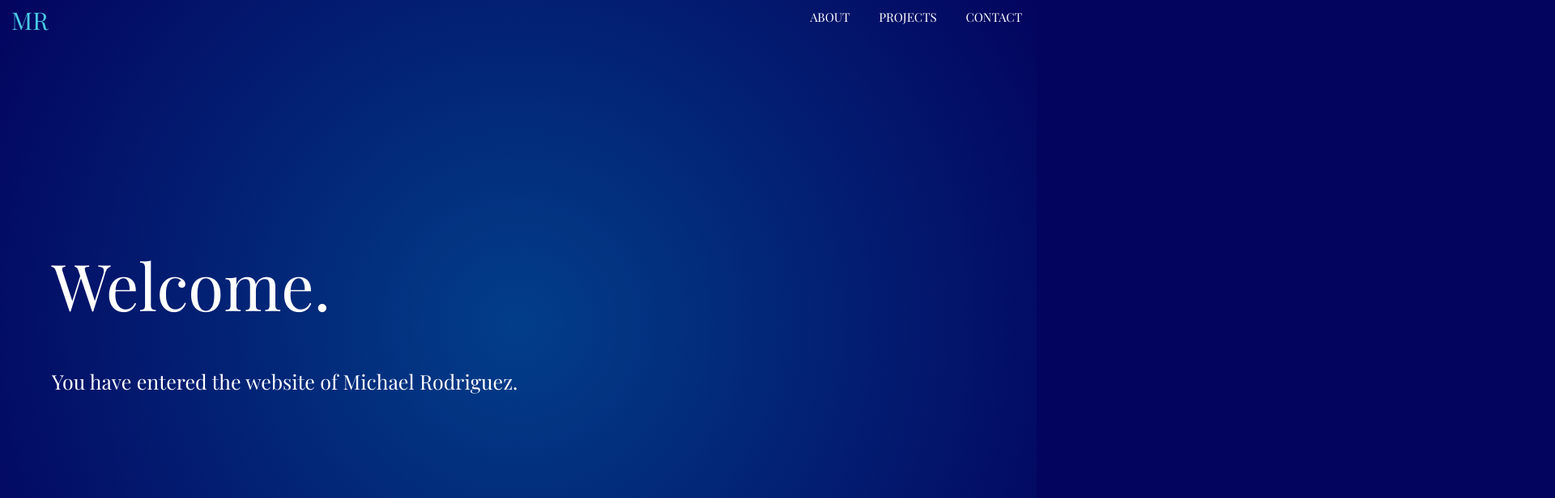
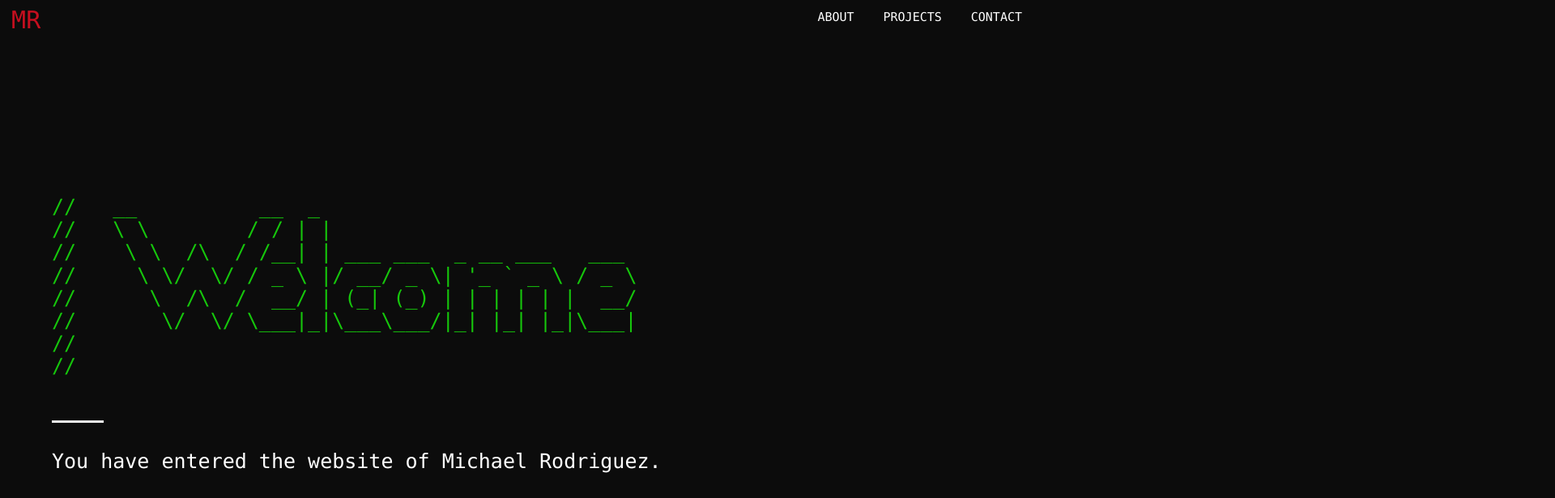
Before and after one commit to MichaelDriguez/react-website, a React (Create React App) app: page /#/ in a window 1280 px wide. Shown: the top 616 px of the page at 81% size, 1920 px wide, since content can reach past the window. Built offline with nearby package versions, Linux system fonts and the light colour scheme.

Commit message:
Change website design

```diff
--- a/src/App.js
+++ b/src/App.js
@@ -1,5 +1,5 @@
 import React from 'react';
-import "./stylesheets/Azure.css";
+import "./stylesheets/Style.css";
 
 import {HashRouter as Router, Route, Routes} from "react-router-dom";
 
--- a/src/router/About.js
+++ b/src/router/About.js
@@ -4,8 +4,20 @@ const About = () => {
   return (
     <div>
       <div className="w3-animate-opacity">
-        <br/> <br/> <br/> <br/> <br/> <br/> <br/> <br/> <br/> <br/>
-        <h1>Who is Michael Rodriguez?</h1>
+        <br/> <br/> <br/> <br/> <br/> <br/> <br/>
+        <pre className="ASCII-text">
+                  {`
+//             _                 _     __  __
+//       /\\   | |               | |   |  \\/  |
+//      /  \\  | |__   ___  _   _| |_  | \\  / | ___
+//     / /\\ \\ | '_ \\ / _ \\| | | | __| | |\\/| |/ _ \\
+//    / ____ \\| |_) | (_) | |_| | |_  | |  | |  __/
+//   /_/    \\_|_.__/ \\___/ \\__,_|\\__| |_|  |_|\\___|
+//
+//
+      `}
+      </pre>
+        <h1 className="alt-text"><b>About Me</b></h1>
         <p>I am Michael Rodriguez, and I am a university student majoring in cybersecurity
           with an emphasis in computer science. With knowledge on several programming
           languages, frameworks, developer tools, and operating systems, I can help contribute
@@ -17,8 +29,20 @@ const About = () => {
       <hr/>
 
       <div className="w3-animate-opacity">
-      <br/> <br/>
-      <h1>Education</h1>
+        <br/> <br/>
+        <pre className="ASCII-text">
+                  {`
+//    ______    _                 _   _
+//   |  ____|  | |               | | (_)
+//   | |__   __| |_   _  ___ __ _| |_ _  ___  _ __
+//   |  __| / _\` | | | |/ __/ _\` | __| |/ _ \\| '_ \\
+//   | |___| (_| | |_| | (_| (_| | |_| | (_) | | | |
+//   |______\\__,_|\\__,_|\\___\\__,_|\\__|_|\\___/|_| |_|
+//
+//
+      `}
+      </pre>
+        <h1 className="alt-text">Education</h1>
         <h2>Bachelor of Science in Cybersecurity (Computer Science Emphasis)</h2>
         <p><b>School - </b> University of Missouri-St. Louis <br/>
           <b>Expected Graduation Date - </b> May 2026 <br/>
@@ -30,8 +54,26 @@ const About = () => {
       <hr/>
 
       <div className="w3-animate-opacity">
-      <br/> <br/>
-      <h1>Technical Skills</h1>
+        <br/> <br/>
+        <pre className="ASCII-text">
+                  {`
+//    _______        _           _           _
+//   |__   __|      | |         (_)         | |
+//      | | ___  ___| |__  _ __  _  ___ __ _| |
+//      | |/ _ \\/ __| '_ \\| '_ \\| |/ __/ _\` | |
+//      | |  __| (__| | | | | | | | (_| (_| | |
+//      |_|\\___|\\___|_| |_|_| |_|_|\\___\\__,_|_|
+//     _____ _    _ _ _
+//    / ____| |  (_| | |
+//   | (___ | | ___| | |___
+//    \\___ \\| |/ | | | / __|
+//    ____) |   <| | | \\__ \\
+//   |_____/|_|\\_|_|_|_|___/
+//
+//
+      `}
+      </pre>
+        <h1 className="alt-text">Technical Skills</h1>
         <h2>Programming Languages</h2>
         <ul>
           <li>C++ <i className="devicon-cplusplus-plain"></i></li>
--- a/src/router/Contact.js
+++ b/src/router/Contact.js
@@ -4,15 +4,28 @@ import {Link} from "react-router-dom";
 const Home = () => {
   return (
     <div className="w3-animate-opacity">
-      <br/> <br/> <br/> <br/> <br/> <br/> <br/> <br/> <br/> <br/>
-      <h1>Contact Information</h1> <hr/>
+      <br/> <br/> <br/> <br/> <br/> <br/> <br/>
+      <pre className="ASCII-text">
+                  {`
+//     _____            _             _
+//    / ____|          | |           | |
+//   | |     ___  _ __ | |_ __ _  ___| |_
+//   | |    / _ \\| '_ \\| __/ _\` |/ __| __|
+//   | |___| (_) | | | | || (_| | (__| |_
+//    \\_____\\___/|_| |_|\\__\\__,_|\\___|\\__|
+//
+//
+      `}
+      </pre>
+      <h1 className="alt-text">Contact</h1>
+      <hr/>
       <p> mlrodriguez2003@outlook.com <br/>
         <Link className="hover" to="https://github.com/MichaelDriguez"
-          target="_blank" rel="noreferrer" style={{ marginRight: '0.3%' }}>
+              target="_blank" rel="noreferrer" style={{marginRight: '0.3%'}}>
           <i class="devicon-github-original"></i>
         </Link>
         <Link className="hover" to="https://www.linkedin.com/in/michael-driguez/"
-          target="_blank" rel="noreferrer">
+              target="_blank" rel="noreferrer">
           <i class="devicon-linkedin-plain"></i>
         </Link>
       </p>
--- a/src/router/Home.js
+++ b/src/router/Home.js
@@ -1,11 +1,23 @@
 import React from 'react';
-import styled from 'styled-components';
 
 const Home = () => {
   return (
     <div className="w3-animate-opacity">
-      <br/> <br/> <br/> <br/> <br/> <br/> <br/> <br/> <br/> <br/>
-      <h1>Welcome.</h1>
+      <br/> <br/> <br/> <br/> <br/> <br/> <br/>
+      <pre className="ASCII-text">
+                  {`
+//   __          __  _
+//   \\ \\        / / | |
+//    \\ \\  /\\  / /__| | ___ ___  _ __ ___   ___
+//     \\ \\/  \\/ / _ \\ |/ __/ _ \\| '_ \` _ \\ / _ \\
+//      \\  /\\  /  __/ | (_| (_) | | | | | |  __/
+//       \\/  \\/ \\___|_|\\___\\___/|_| |_| |_|\\___|
+//
+//
+      `}
+      </pre>
+      <h1 className="alt-text">Welcome.</h1>
+      <hr/>
 
       <p>You have entered the website of Michael Rodriguez.</p>
     </div>
--- a/src/router/NoPage.js
+++ b/src/router/NoPage.js
@@ -3,8 +3,26 @@ import React from 'react';
 function NoPage() {
   return (
     <div className="w3-animate-opacity">
-      <br/> <br/> <br/> <br/> <br/> <br/> <br/> <br/> <br/> <br/>
-      <h1><b>404: Not Found</b></h1>
+      <br/> <br/> <br/> <br/> <br/> <br/> <br/>
+      <pre className="ASCII-text">
+                  {`
+//    _  _    ___  _  _
+//   | || |  / _ \\| || |
+//   | || |_| | | | || |_
+//   |__   _| | | |__   _|
+//      | | | |_| |  | |
+//      |_|  \\___/   |_|
+//    _   _       _     ______                    _
+//   | \\ | |     | |   |  ____|                  | |
+//   |  \\| | ___ | |_  | |__ ___  _   _ _ __   __| |
+//   | . \` |/ _ \\| __| |  __/ _ \\| | | | '_ \\ / _\` |
+//   | |\\  | (_) | |_  | | | (_) | |_| | | | | (_| |
+//   |_| \\_|\\___/ \\__| |_|  \\___/ \\__,_|_| |_|\\__,_|
+//
+//
+      `}
+      </pre>
+      <h1 className="alt-text"><b>404 - Not Found</b></h1>
       <p>The page you are looking for does not exist.</p>
     </div>
   );
--- a/src/router/Projects.js
+++ b/src/router/Projects.js
@@ -5,12 +5,24 @@ const Projects = () => {
     <div>
       <div>
         <div className="w3-animate-opacity">
-          <br/> <br/> <br/> <br/> <br/> <br/> <br/> <br/> <br/> <br/>
-          <h1>Projects</h1>
-            <p>Here's a list of <i>some</i> of the projects that I have worked on in the past couple
+          <br/> <br/> <br/> <br/> <br/> <br/> <br/>
+          <pre className="ASCII-text">
+                  {`
+//    _____           _           _
+//   |  __ \\         (_)         | |
+//   | |__) _ __ ___  _  ___  ___| |_ ___
+//   |  ___| '__/ _ \\| |/ _ \\/ __| __/ __|
+//   | |   | | | (_) | |  __| (__| |_\\__ \\
+//   |_|   |_|  \\___/| |\\___|\\___|\\__|___/
+//                  _/ |
+//                 |__/
+      `}
+      </pre>
+          <h1 className="alt-text">Projects</h1>
+          <p>Here's a list of <i>some</i> of the projects that I have worked on in the past couple
             years. When you click on the names of the projects, you will get redirected to their respective GitHub
             repositories, when applicable.
-            </p>
+          </p>
         </div>
       </div>
 
@@ -21,7 +33,7 @@ const Projects = () => {
         <div className="w3-animate-opacity">
           <br/> <br/>
           <h2><b>Penetration Testing Lab</b>
-          <br/>January 2024 - Present</h2>
+            <br/>January 2024</h2>
           <p>The penetration testing lab is an ongoing project. The lab itself is an isolated
             virtual network where the attacker (Kali Linux) exploits the target machine (Metasploit 2).
             Some of the tools I have used in the penetration testing lab include:
@@ -50,7 +62,7 @@ const Projects = () => {
         <div className="w3-animate-opacity">
           <br/> <br/>
             <h2><a href="https://github.com/MichaelDriguez/secure-password-generator"
-            target="_blank" rel="noreferrer" className="hover"><b>Secure Password Generator</b></a>
+            target="_blank" rel="noreferrer" className="hover-two"><b>Secure Password Generator</b></a>
             <br/>June 2024 | <i className="devicon-java-plain"></i></h2>
               <p>This program generates secure passwords that one could use for their accounts. This
               program includes several customization options for password generation,
@@ -62,11 +74,11 @@ const Projects = () => {
         <div className="w3-animate-opacity">
           <br/> <br/>
           <h2><a href="https://github.com/MichaelDriguez/password-strength-checker"
-            target="_blank" rel="noreferrer" className="hover">
+            target="_blank" rel="noreferrer" className="hover-two">
             <b>Password Strength Checker</b></a><br/>July 2024 | <i class="devicon-bash-plain"></i>
           </h2>
           <p><b>In collaboration with </b><a href="https://github.com/jvalenteros"
-            target="_blank" rel="noreferrer" className="hover"><i><b>Johann Valenteros</b></i></a>
+            target="_blank" rel="noreferrer" className="hover-two"><b>Johann Valenteros</b></a>
           </p>
           <p>This program checks how secure your password is. It determines the score by checking the length
             and complexity of the password. The program will also provide suggestions as to how you can make
@@ -79,7 +91,7 @@ const Projects = () => {
         <div className="w3-animate-opacity">
           <br/> <br/>
           <h2><a href="https://github.com/MichaelDriguez/react-website"
-          target="_blank" rel="noreferrer" className="hover"><b>This Website</b></a>
+          target="_blank" rel="noreferrer" className="hover-two"><b>This Website</b></a>
           <br/>July 2024 | <i className="devicon-html5-plain" style={{marginRight: '0.3%'}}></i>
             <i className="devicon-css3-plain" style={{marginRight: '0.3%'}}></i>
             <i className="devicon-javascript-plain" style={{marginRight: '0.5%'}}></i>
--- a/src/stylesheets/Azure.css
+++ b/src/stylesheets/Style.css
@@ -1,10 +1,15 @@
-h1,h2,h3,h4,h5,h6,.navcolor {
-  font-family: 'Playfair Display', serif;
-  color: #ffffff;
+h1,h2,h3,h4,h5,h6,.navcolor,.ASCII-text {
+  font-family: 'Consolas', monospace;
+  color: #16C60C;
+}
+
+pre {
+  font-size: 1.5rem;
+  line-height: 1.125;
 }
 
 .nav-background {
-  background-color: #03045E;
+  background-color: #012456;
   border-color: white;
   border-width: 1px;
 }
@@ -14,28 +19,38 @@ h1,h2,h3,h4,h5,h6,.navcolor {
 }
 
 .mobile-hover:hover {
-  background: #03045E radial-gradient(circle, #023E8A, #03045E);
+  background: #3083C7;
 }
 
 .nav-hover:hover {
-  background-color: #48CAE4;
+  background-color: #C50F1F;
 }
 
 .hover {
   color: #ffffff;
-  transition: color 0.3s;
+  transition: color 0s;
 }
 
 .hover:hover {
-  color: #48CAE4;
+  color: #C50F1F;
+}
+
+/* Transition colors for links. */
+.hover-two {
+  color: #16C60C;
+  transition: color 0s;
+}
+
+.hover-two:hover {
+  color: #C50F1F;
 }
 
 body, html {
-  font-family: 'Playfair Display', serif;
+  font-family: 'Consolas', monospace;
   color: #ffffff;
   line-height: 1.8;
   min-height: 250px;
-  background: #03045E radial-gradient(circle, #023E8A, #03045E);
+  background: #0C0C0C;
   height: 100vh;
   margin: 0;
 }
@@ -46,7 +61,7 @@ a {
 }
 
 .errorMessage {
-  color: #0077B6;
+  color: #3083C7;
   text-align: center;
   font-weight: bold;
 }
@@ -77,7 +92,7 @@ input {
 
 /*Change text size for small screens.*/
 @media screen and (max-width: 600px) {
-  h1 {
+  h1, pre {
     margin-right: 5%;
     margin-left: 5%;
     line-height: 1.25;
@@ -105,6 +120,7 @@ input {
     list-style-position: inside;
   }
   hr {
+    border-width: 2px;
     margin-left: 7%;
     margin-right: 7%;
   }
@@ -116,6 +132,10 @@ input {
   .buttons {
     display: flex;
     justify-content: center;
+  }
+
+  .ASCII-text {
+    display: none; /* Hide content */
   }
 }
 
@@ -129,13 +149,14 @@ input {
     font-size: 40px;
     margin-left: 5%;
   }
-  p, ul, li {
+  p, ul, li, pre {
     font-size: 25px;
     margin-left: 5%;
     margin-right: 28%;
   }
   hr {
-    margin-right: 12%;
+    border-width: 3px;
+    margin-right: 90%;
     margin-left: 5%;
   }
   .logo {
@@ -144,3 +165,20 @@ input {
     margin-left: -0.15%;
   }
 }
+
+@media (max-width: 1023px) {
+  .ASCII-text {
+    display: none; /* Hide content */
+  }
+}
+
+@media (min-width: 1023px) {
+  .alt-text {
+    display: block; /* Show content on small screens */
+  }
+}
+@media (min-width: 1024px) {
+  .alt-text {
+    display: none; /* Show content on small screens */
+  }
+}
```
Also changed, not shown: 2 other files (tests, documents, lock files or other folders).
